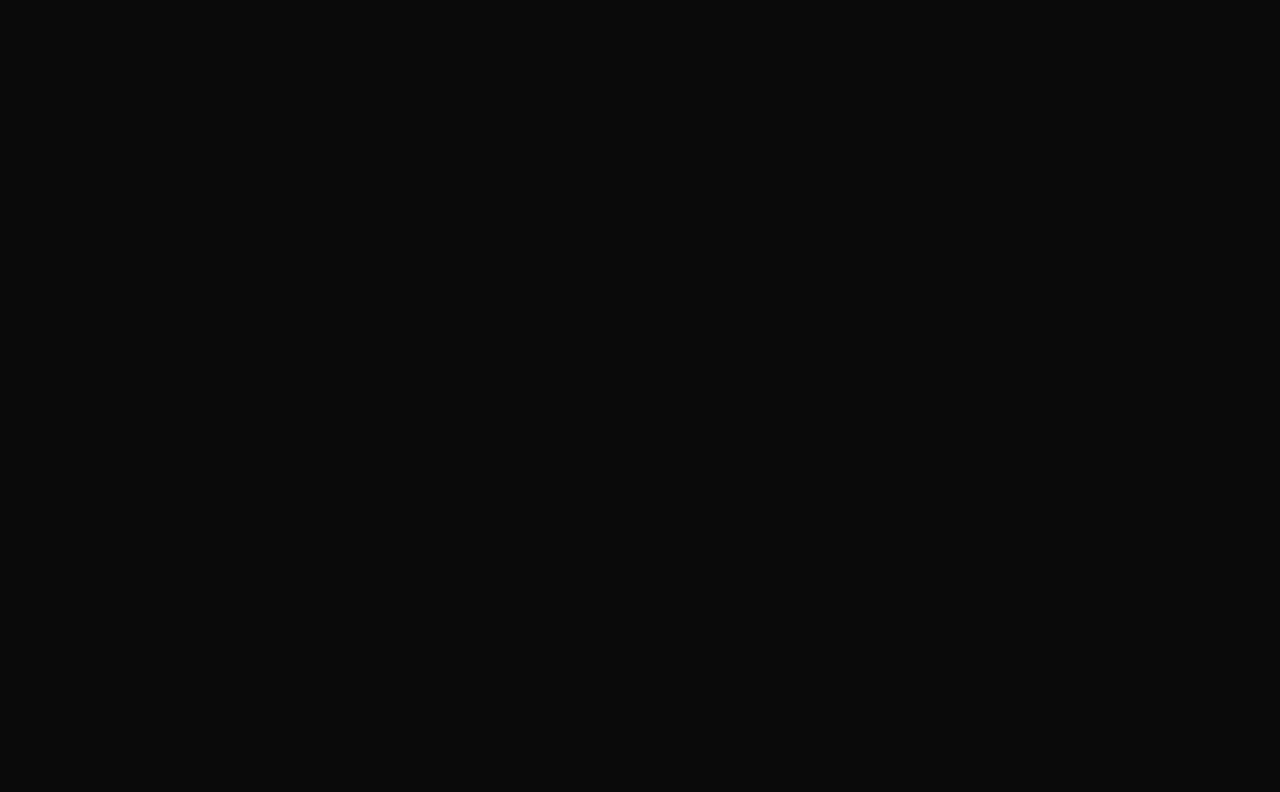
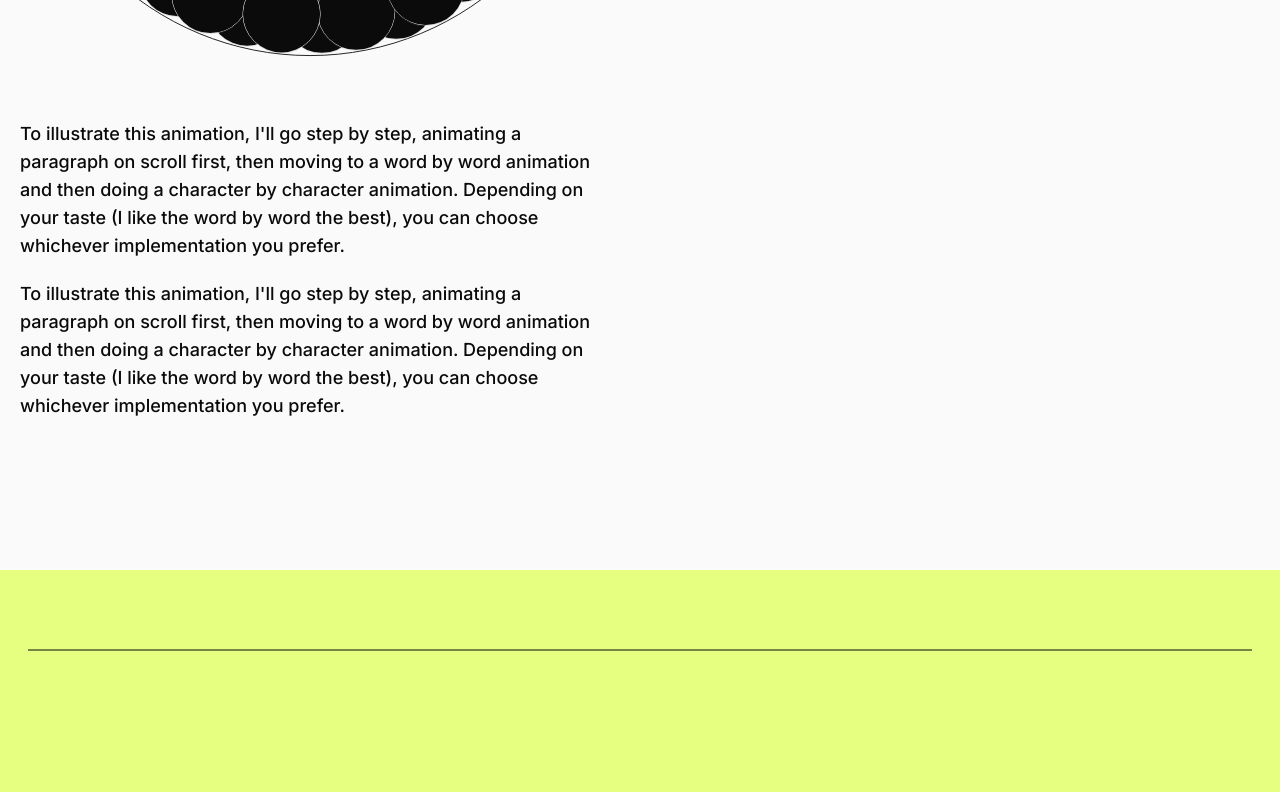
Before and after one commit to rahu1gg/eblaze, a Next.js app: page /about in a window 1280 px wide. Shown: the part 1160-1952 px from the top of the page. Before the commit the page ends 800 px from the top, so only its background shows below. Built offline with nearby package versions, Linux system fonts and the light colour scheme; no server answers.

Commit message:
feat: add about page sections

```diff
--- a/src/pages/about.tsx
+++ b/src/pages/about.tsx
@@ -1,4 +1,6 @@
+import { Footer } from '@/components/global/footer';
 import Pixels from '@/components/global/framer/pixels';
+import { About } from '@/components/pages/home/about';
 import { Fragment } from 'react';
 
 export default function Page() {
@@ -7,6 +9,8 @@ export default function Page() {
       <div className='fixed top-0 left-0 h-screen z-10 pointer-events-none'>
         <Pixels />
       </div>
+      <About />
+      <Footer />
     </Fragment>
   );
 }
```
